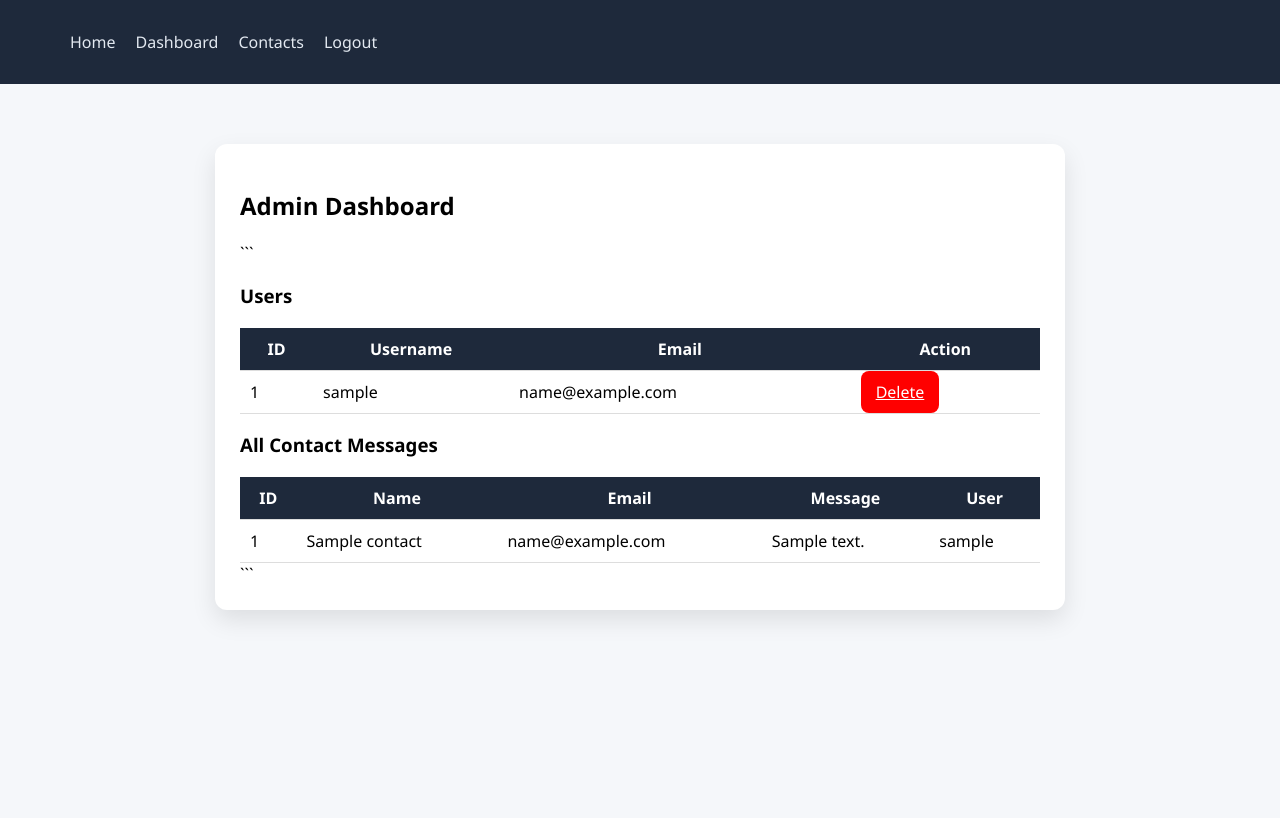
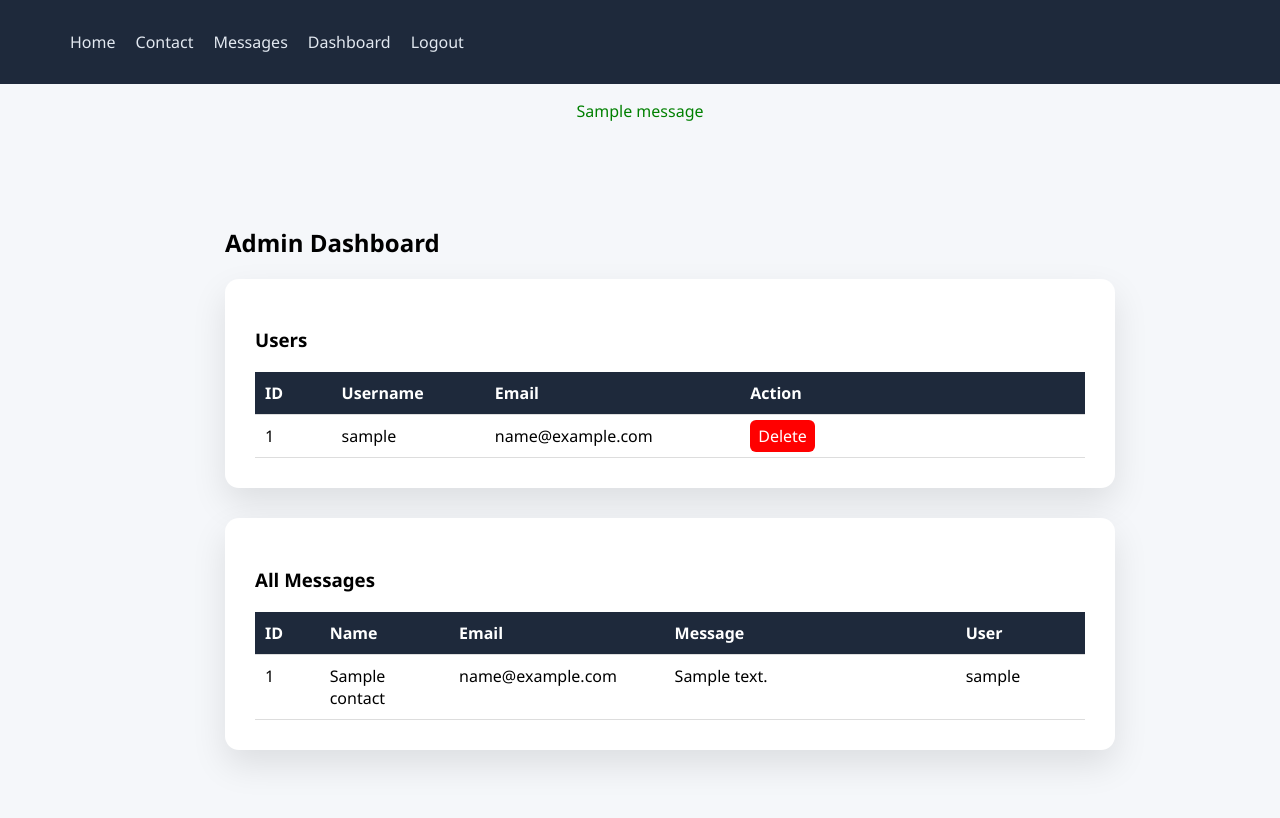
Before and after one commit to Al-Ameen-Azeef/Flask_With_Sqlite_main, a Flask app: page /admin in a window 1280 px wide. Before the commit the page ends 620 px from the top, so only its background shows below. Run offline with Flask 3, Linux system fonts and the light colour scheme; the visitor is signed in with stand-in values (Sample User, id 1); tables that the repository leaves empty hold one stand-in row (values such as "Sample post"); one stand-in notice (Sample message) is shown.

Commit message:
Add files via upload

````diff
--- a/templates/admin.html
+++ b/templates/admin.html
@@ -1,11 +1,19 @@
 {% extends "base.html" %}
+
+{% block page_class %}full{% endblock %}
+
 {% block content %}
 
-<div class="card">
-    <h2>Admin Dashboard</h2>
+<div style="max-width:1200px; margin:auto;">
 
-```
+    <h2 style="margin-bottom:20px;">Admin Dashboard</h2>
+
+    <div style="display:block;">
+
+        <!-- USERS -->
+        <div class="card admin-card" style="margin-bottom:30px;">
             <h3>Users</h3>
+
             <table class="table">
                 <tr>
                     <th>ID</th>
@@ -20,13 +28,20 @@
                     <td>{{ user[1] }}</td>
                     <td>{{ user[2] }}</td>
                     <td>
-            <a href="/delete_user/{{ user[0] }}" class="btn" style="background:red;">Delete</a>
+                        <a href="/delete_user/{{ user[0] }}"
+                           style="color:white; background:red; padding:5px 8px; border-radius:6px; text-decoration:none;">
+                           Delete
+                        </a>
                     </td>
                 </tr>
                 {% endfor %}
             </table>
+        </div>
 
-<h3>All Contact Messages</h3>
+        <!-- MESSAGES -->
+        <div class="card admin-card">
+            <h3>All Messages</h3>
+
             <table class="table">
                 <tr>
                     <th>ID</th>
@@ -46,7 +61,9 @@
                 </tr>
                 {% endfor %}
             </table>
-```
+        </div>
+
+    </div> <!-- ✅ CLOSED THIS -->
 
 </div>
 
--- a/templates/base.html
+++ b/templates/base.html
@@ -1,6 +1,5 @@
 <!DOCTYPE html>
 <html lang="en">
-
 <head>
 <meta charset="UTF-8">
 <meta name="viewport" content="width=device-width, initial-scale=1.0">
@@ -29,36 +28,29 @@ nav a {
     text-decoration: none;
 }
 
-.container {
-    padding: 30px;
+/*  FIX ADMIN TABLE WIDTH */
+.admin-card {
+    max-width: none !important;
+    width: 100%;
 }
 
-.card {
-    background: white;
-    padding: 25px;
-    border-radius: 12px;
-    max-width: 800px;
-    margin: 30px auto;
-    box-shadow: 0 10px 25px rgba(0,0,0,0.1);
+/* ===== CONTAINER =====
+.container.full {
+    display: block;
+    max-width: 1200px;
+    margin: auto;
+    padding: 20px;
+} */
+
+/* ===== CENTER NORMAL PAGES (CONTACT, LOGIN, DASHBOARD) ===== */
+.container {
+    display: flex;
+    justify-content: center;
+    align-items: center;
+    min-height: 85vh;
 }
 
-input, textarea {
-    width: 100%;
-    padding: 10px;
-    margin: 8px 0;
-    border-radius: 8px;
-    border: 1px solid #ccc;
-}
-
-button, .btn {
-    background: #2563eb;
-    color: white;
-    padding: 10px 15px;
-    border-radius: 8px;
-    border: none;
-    cursor: pointer;
-}
-
+/* ===== TABLE ===== */
 .table {
     width: 100%;
     border-collapse: collapse;
@@ -70,37 +62,111 @@ button, .btn {
     color: white;
 }
 
-.table td, .table th {
+.table th, .table td {
     padding: 10px;
     border-bottom: 1px solid #ddd;
+    text-align: left;
+    vertical-align: top;
 }
 
+/*  CONTROL COLUMN WIDTHS */
+.table th:nth-child(1),
+.table td:nth-child(1) {
+    width: 40px;
+}
+
+.table th:nth-child(2),
+.table td:nth-child(2) {
+    width: 100px;
+}
+
+.table th:nth-child(3),
+.table td:nth-child(3) {
+    width: 180px;
+}
+
+.table th:nth-child(4),
+.table td:nth-child(4) {
+    width: 250px;
+    word-wrap: break-word;
+    white-space: normal;
+}
+
+.table th:nth-child(5),
+.table td:nth-child(5) {
+    width: 100px;
+}
+
+/* Hover */
 .table tr:hover {
     background: #f1f5f9;
 }
+
+
+.card {
+    background: white;
+    padding: 30px;
+    border-radius: 14px;
+    width: 100%;
+    max-width: 420px;
+    box-shadow: 0 15px 35px rgba(0,0,0,0.1);
+}
+
+input, textarea {
+    width: 100%;
+    padding: 12px;
+    margin: 10px 0;
+}
+
+button {
+    background: #2563eb;
+    color: white;
+    padding: 10px;
+    border: none;
+}
+
+
+
 </style>
+
 </head>
 
 <body>
+
 <nav>
 <ul>
-<li><a href="{{ url_for('index') }}">Home</a></li>
+    <li><a href="{{ url_for('index') }}">Home</a></li>
 
-{% if 'user' in session %}
-<li><a href="/dashboard">Dashboard</a></li>
-<li><a href="/contacts">Contacts</a></li>
+    {% if 'user' in session %}
+        <li><a href="{{ url_for('contact') }}">Contact</a></li>
+        <li><a href="{{ url_for('messages') }}">Messages</a></li>
+        <li><a href="{{ url_for('dashboard') }}">Dashboard</a></li>
 
-{% if session['user'] == 'admin' %}
-<li><a href="/admin">Admin</a></li>
-{% endif %}
+        <!--  ADD ADMIN HERE -->
+        {% if session.get('user') == 'admin' %}
+            <li><a href="{{ url_for('admin') }}">Admin</a></li>
+        {% endif %}
 
-<li><a href="/logout">Logout</a></li>
-{% endif %}
+        <li><a href="{{ url_for('logout') }}">Logout</a></li>
+    {% else %}
+        <li><a href="{{ url_for('login') }}">Login</a></li>
+        <li><a href="{{ url_for('register') }}">Register</a></li>
+    {% endif %}
 </ul>
 </nav>
 
-<main class="container">
-{% block content %}{% endblock %}
+<!--  Flash messages -->
+{% with messages = get_flashed_messages() %}
+    {% if messages %}
+        {% for msg in messages %}
+            <p style="color:green; text-align:center;">{{ msg }}</p>
+        {% endfor %}
+    {% endif %}
+{% endwith %}
+
+<!--  Main content -->
+<main class="container {% block page_class %}{% endblock %}">
+    {% block content %}{% endblock %}
 </main>
 
 </body>
--- a/templates/login.html
+++ b/templates/login.html
@@ -17,7 +17,7 @@
     </form>
 
     <p><a href="/register">Create an account</a></p>
-    <p><a href="/forgot">Forgot Password?</a></p>
+    <p><a href="{{ url_for('reset') }}">Forgot Password?</a></p>
 </div>
 
 {% endblock %}
````
Also changed, not shown: templates/contact_form.html (added, +15 -0 lines), templates/dashboard.html (+7 -4 lines), templates/index.html (+5 -18 lines), templates/messages.html (added, +39 -0 lines), templates/register.html (+13 -14 lines), templates/reset.html (added, +14 -0 lines), templates/reset_verify.html (added, +15 -0 lines), templates/verify.html (+27 -17 lines). Lines whose indentation alone changed are shown as unchanged.
